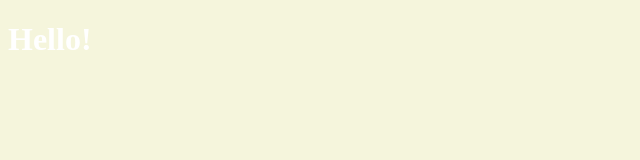
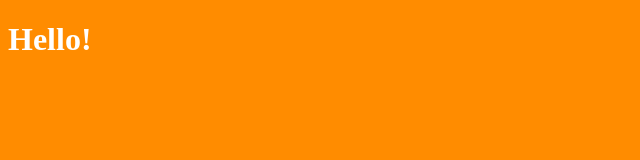
Before and after one commit to kim-seonkyu/chrome-app, a plain HTML site: page index.html in a window 1280 px wide. Shown: the whole page, without its empty margins (0-640 px from the left). Drawn offline with Linux system fonts and the light colour scheme.

Commit message:
Update index.html

```diff
--- a/index.html
+++ b/index.html
@@ -8,7 +8,7 @@
 
     <title>Momentum</title>
   </head>
-  <body>
+  <body onload="handleWindowSize()">
     <h1 id="title">Hello!</h1>
 
     <script src="app.js"></script>
```
